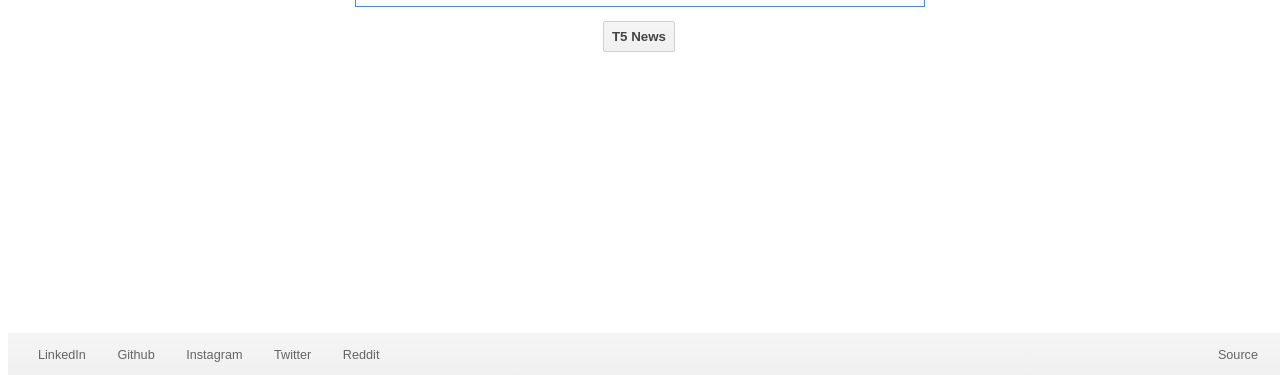
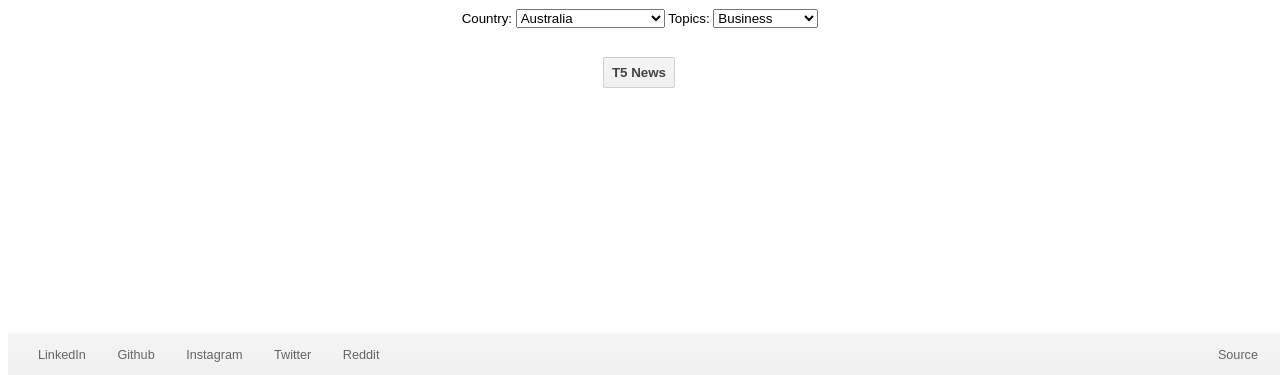
Before and after one commit to imRP26/T5_Retrieval_Engine, a Django app: page /newsSearch in a window 1280 px wide. Shown: the part 425-800 px from the top of the page. Run offline with Django 4.2, Linux system fonts and the light colour scheme.

Commit message:
Added select option for news and movies

```diff
--- a/search/views.py
+++ b/search/views.py
@@ -87,38 +87,49 @@ def imageSearch(request):
 
 
 def newsSearch(request):
+    countries = ["Australia", "Botswana", "Canada", "Ethiopia", "Ghana", "India", "Indonesia", "Ireland", "Israel", "Kenya", "Latvia", "Malaysia", "Namibia",
+    "New Zealand", "Nigeria", "Pakistan", "Philippines", "Singapore", "South Africa", "Tanzania", "Uganda", "United Kingdom", "United States", "Zimbabwe",
+    "Czech Republic", "Germany", "Austria", 'Switzerland', 'Argentina', 'Chile', 'Colombia', 'Cuba', 'Mexico', 'Peru', 'Venezuela', 'Belgium ', 'France', 'Morocco', 'Senegal', 'Italy',
+    'Lithuania', 'Hungary', 'Netherlands', 'Norway', 'Poland', 'Brazil', 'Portugal', 'Romania', 'Slovakia', 'Slovenia', 'Sweden', 'Vietnam', 'Turkey', 'Greece',
+    'Bulgaria', 'Russia', 'Ukraine ', 'Serbia', 'United Arab Emirates', 'Saudi Arabia', 'Lebanon', 'Egypt', 'Bangladesh', 'Thailand', 'China', 'Taiwan', 'Hong Kong',
+    'Japan', 'Republic of Korea']
+    topics = ["Business", "Technology", "Entertainment", "Sports", "Science", "Health"]
+    selectParams = {
+        'countries': countries,
+        'topics': topics
+    }
     if request.method == 'POST':
         client = gnewsclient.NewsClient()
-        search = request.POST['newsSearch']
-        queryList = search.split()
-        """
-        Possible values of news location :-
-        'Australia', 'Botswana', 'Canada ', 'Ethiopia', 'Ghana', 'India ', 'Indonesia',
-        'Ireland', 'Israel ', 'Kenya', 'Latvia', 'Malaysia', 'Namibia', 'New Zealand',
-        'Nigeria', 'Pakistan', 'Philippines', 'Singapore', 'South Africa', 'Tanzania',
-        'Uganda', 'United Kingdom', 'United States', 'Zimbabwe', 'Czech Republic',
-        'Germany', 'Austria', 'Switzerland', 'Argentina', 'Chile', 'Colombia', 'Cuba',
-        'Mexico', 'Peru', 'Venezuela', 'Belgium ', 'France', 'Morocco', 'Senegal', 'Italy',
-        'Lithuania', 'Hungary', 'Netherlands', 'Norway', 'Poland', 'Brazil', 'Portugal',
-        'Romania', 'Slovakia', 'Slovenia', 'Sweden', 'Vietnam', 'Turkey', 'Greece',
-        'Bulgaria', 'Russia', 'Ukraine ', 'Serbia', 'United Arab Emirates', 'Saudi Arabia',
-        'Lebanon', 'Egypt', 'Bangladesh', 'Thailand', 'China', 'Taiwan', 'Hong Kong',
-        'Japan', 'Republic of Korea'
+        newsLocation = request.POST['country']
+        newsTopic = request.POST['topics']
+        print(newsLocation)
+        print(newsTopic)
+        search = {
+            'country': newsLocation,
+            'topic': newsTopic
+        }
+        # """
+        # Possible values of news location :-
+        # 'Australia', 'Botswana', 'Canada ', 'Ethiopia', 'Ghana', 'India ', 'Indonesia',
+        # 'Ireland', 'Israel ', 'Kenya', 'Latvia', 'Malaysia', 'Namibia', 'New Zealand',
+        # 'Nigeria', 'Pakistan', 'Philippines', 'Singapore', 'South Africa', 'Tanzania',
+        # 'Uganda', 'United Kingdom', 'United States', 'Zimbabwe', 'Czech Republic',
+        # 'Germany', 'Austria', 'Switzerland', 'Argentina', 'Chile', 'Colombia', 'Cuba',
+        # 'Mexico', 'Peru', 'Venezuela', 'Belgium ', 'France', 'Morocco', 'Senegal', 'Italy',
+        # 'Lithuania', 'Hungary', 'Netherlands', 'Norway', 'Poland', 'Brazil', 'Portugal',
+        # 'Romania', 'Slovakia', 'Slovenia', 'Sweden', 'Vietnam', 'Turkey', 'Greece',
+        # 'Bulgaria', 'Russia', 'Ukraine ', 'Serbia', 'United Arab Emirates', 'Saudi Arabia',
+        # 'Lebanon', 'Egypt', 'Bangladesh', 'Thailand', 'China', 'Taiwan', 'Hong Kong',
+        # 'Japan', 'Republic of Korea'
 
-        Possible values of news Topics :-
-        Business, Technology, Entertainment, Sports, Science, Health
-        """
-        newsTopic = queryList[-1]
-        queryList.pop()
-        newsLocation = ""
-        for location in queryList:
-            newsLocation += location
-            newsLocation += ' '
-        newsLocation = newsLocation.rstrip(newsLocation[-1])
+        # Possible values of news Topics :-
+        # Business, Technology, Entertainment, Sports, Science, Health
+        # """
+
         client.location = newsLocation.lower()
         client.topic = newsTopic.lower()
         client.language = 'english'
-        client.max_results = 25
+        client.max_results = 20
         userAgent = 'Mozilla/5.0 (Macintosh; Intel Mac OS X 10_15_7) AppleWebKit/537.36 (KHTML, like Gecko) Chrome/107.0.0.0 Safari/537.36'
         config = Config()
         config.browser_user_agent = userAgent
@@ -164,11 +175,15 @@ def newsSearch(request):
             final_result.append((newsTitle, newsURL, summary))
         context = {
             'final_result': final_result,
-            'query': search
+            'query': search,
+            'selectParams': selectParams
         }
         return render(request, 'newsSearch.html', context)
     else:
-        return render(request, 'newsSearch.html')
+        context = {
+            'selectParams': selectParams
+        }
+        return render(request, 'newsSearch.html', context)
 
 
 def videoSearch(request):
@@ -231,17 +246,19 @@ def videoSearch(request):
 
 
 def movieSearch(request):
+    genres = ['Comedy', 'Sci-fi', 'Horror', 'Romance', 'Action', 'Thirller', 'Drama', 'Mystery',
+        'Crime', 'Animation', 'Adventure', 'Fantasy', 'Superhero']
     if request.method == 'POST':
         """
         comedy, sci-fi, horror, romance, action, thirller, drama, mystery,
         crime, animation, adventure, fantasy, superhero
         """
-        search = request.POST['movieSearch']
+        search = request.POST['genres']
         pages = np.arange(1, 100, 50)
         headers = {'Accept-Language': 'en-US,en;q=0.8'}
         final_result = []
         for page in pages:
-            url = 'https://www.imdb.com/search/title?genres=' + search + '&start=' + str(page) + '&explore=title_type,genres&ref_=adv_prv'
+            url = 'https://www.imdb.com/search/title?genres=' + search.lower() + '&start=' + str(page) + '&explore=title_type,genres&ref_=adv_prv'
             response = requests.get(url, headers=headers)
             #sleep(randint(8, 15))
             if response.status_code != 200:
@@ -273,11 +290,15 @@ def movieSearch(request):
                     rankScore = imdb_rating + metascore
                     final_result.append((title, link, year, rating, genre, runtime, rankScore))
         final_result = sorted(final_result, key=lambda x: x[-1], reverse=True)
-        print (len(final_result))
+        # print (len(final_result))
         context = {
             'final_result': final_result,
-            'query': search
+            'query': search,
+            'genres': genres
         }
         return render(request, 'movieSearch.html', context)
     else:
-        return render(request, 'movieSearch.html')
+        context = {
+            'genres': genres
+        }
+        return render(request, 'movieSearch.html', context)
--- a/templates/newsSearch.html
+++ b/templates/newsSearch.html
@@ -193,16 +193,26 @@
     <div class="logo">
     <img src="https://upload.wikimedia.org/wikipedia/en/e/e1/International_Institute_of_Information_Technology%2C_Hyderabad_logo.png" />
     </div>
+    <br />
+    <br />
     <form method="POST" action="newsSearch">
-            {% csrf_token %}
-    {% if query %}
-        <input class="search-bar" id="input-field" type="text" name="newsSearch" autofocus x-webkit-speech value="{{ query }}" />
-    {% else %}
-        <input class="search-bar" type="text" name="newsSearch" autofocus x-webkit-speech />
-    {% endif %}
-    <div class="search-nav">
-    <div class="search-button">
-    <a href="#"><button type="submit">T5 News</button></a>
+        {% csrf_token %}
+        <label for="country">Country:</label>
+        <select name="country" id="country">
+            {% for country in selectParams.countries %}
+                <option value="{{ country }}" {% if query and query.country == country %}selected{% endif %}>{{ country }}</option>
+            {% endfor %}
+        </select>
+
+        <label for="topics">Topics:</label>
+        <select name="topics" id="topics">
+            {% for topic in selectParams.topics %}
+                <option value="{{ topic }}" {% if query and query.topic == topic %}selected{% endif %}>{{ topic }}</option>
+            {% endfor %}
+        </select>
+        <br />
+        <br />
+        <a href="#"><button type="submit">T5 News</button></a>
     </form>
     <!--
     <a href="#"><button>I'm Feeling Lucky</button></a>
@@ -234,8 +244,3 @@
         </nav>
         </footer>
         </div>
-        <script type="text/javascript">
-            let input = document.getElementById("input-field");
-            let length = input.value.length;
-            input.setSelectionRange(length, length);
-        </script>
```
Also changed, not shown: templates/movieSearch.html (+9 -10 lines).
